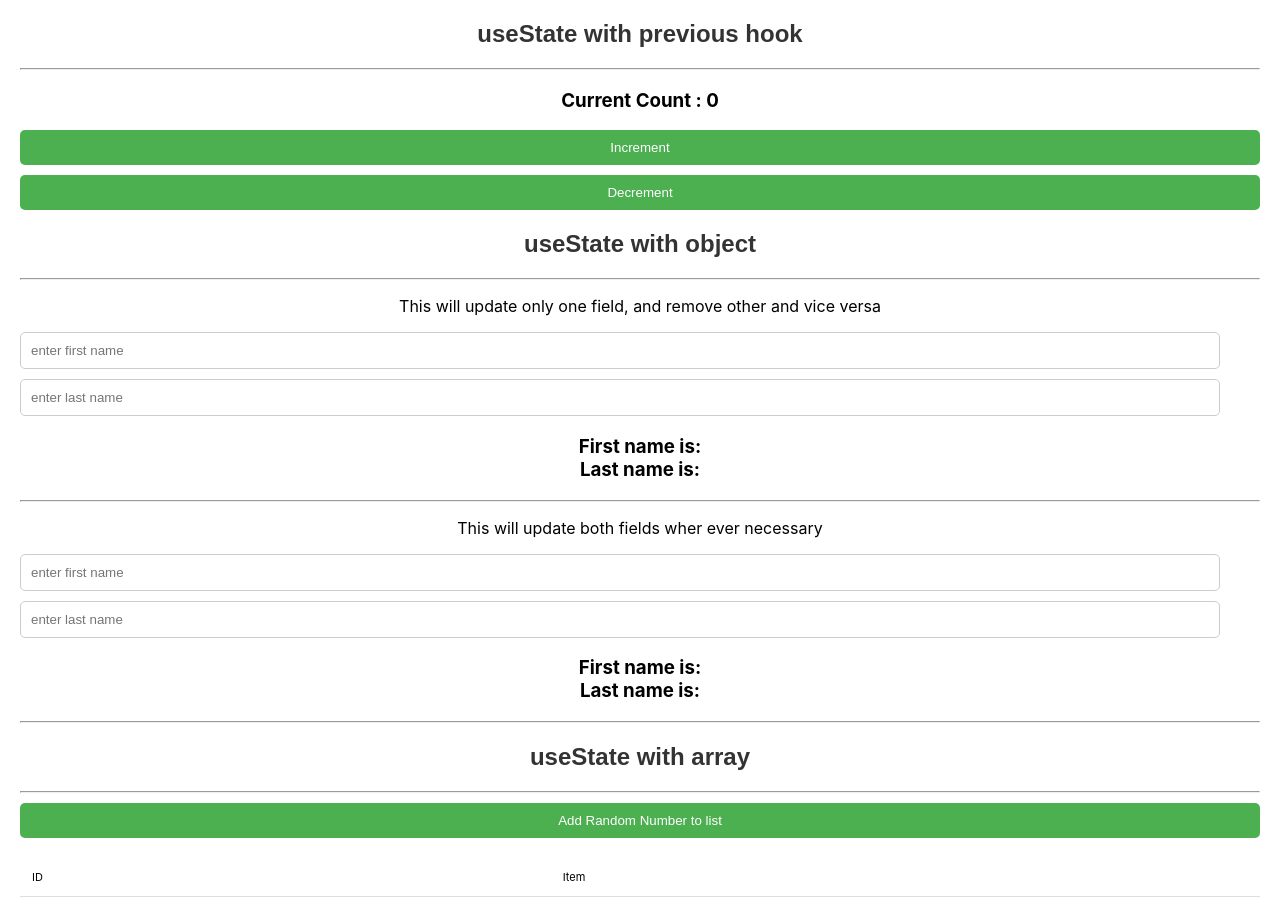
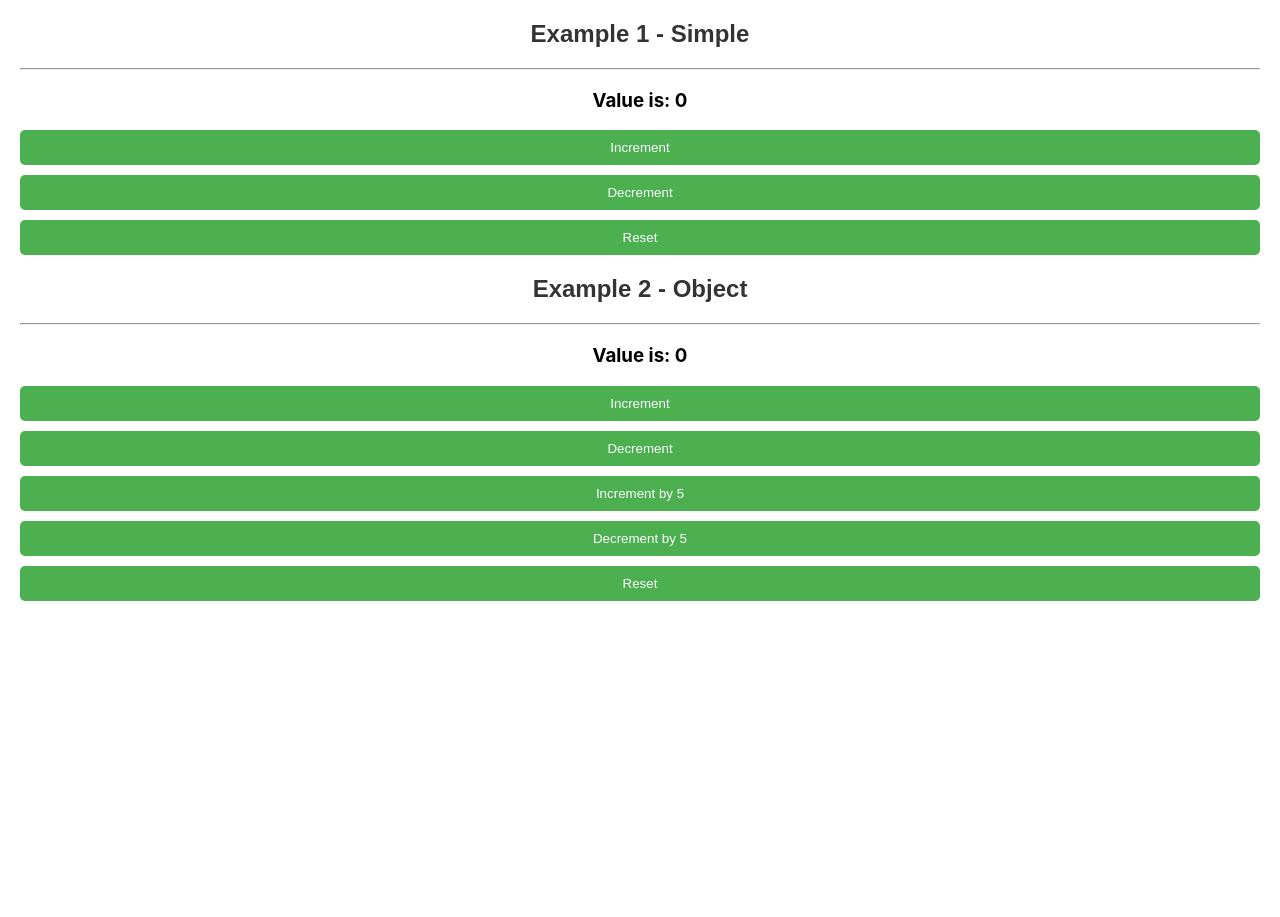
Before and after one commit to iamMseyed/my-react-app, a React (Create React App) app: page / in a window 1280 px wide. After the commit the page ends 800 px from the top, so only its background shows below. Built offline with nearby package versions, Linux system fonts and the light colour scheme.

Commit message:
added more hooks

```diff
--- a/src/App.js
+++ b/src/App.js
@@ -1,6 +1,8 @@
 import './App.css';
+import UseReducer from './UseReducer';
+// import UseEffectCases from './UseEffectCases';
 // import UseRefExplained from './UseRefExplained';
-import UseStateElaborated from './UseStateElaborated';
+// import UseStateElaborated from './UseStateElaborated';
 // import { AccessController } from './AccessController';
 // import Button from './Button'
 // import InputField from './InputField';
@@ -81,7 +83,9 @@ function App() {
       {/* <UseContextPractical/> */}
       {/* <AccessController/> */}
      {/* <UseRefExplained/> */}
-     <UseStateElaborated/>
+     {/* <UseStateElaborated/> */}
+     {/* <UseEffectCases/> */}
+     <UseReducer/>
     </div>
   );
 }
--- /dev/null
+++ b/src/UseEffectCases.js
@@ -0,0 +1,18 @@
+import { useEffect, useState } from "react";
+
+function UseEffectCases(){
+    const [counter, setCounter] = useState(0);
+
+    useEffect(
+        () =>{
+            document.title = `Clicked ${counter} times`
+        },[counter]
+    )
+    return (
+        <button onClick={
+            () => setCounter(counter => counter+1)
+        }> You clicked {counter} times </button>
+    )
+}
+
+export default UseEffectCases;
--- /dev/null
+++ b/src/UseReducer.js
@@ -0,0 +1,56 @@
+import { useReducer } from "react";
+
+const initialStateSim = 0;
+const initialStateObj = {
+    firstCounter:0
+};
+const reducerSim = (currentStateSim, actionSim) => { // action is instruction to reducer function, currently having 3 that is inc, dec, resest
+    switch(actionSim){
+        case "increment":
+            return (currentStateSim + 1)
+        case "decrement":
+            return (currentStateSim - 1)
+        case "reset":
+            return initialStateSim
+        default:
+            return currentStateSim
+    }
+}
+
+const reducerObj = (currentStateObj, actionObj)=>{
+    switch(actionObj.type){
+        case "Increment":
+            return ({firstCounter:currentStateObj.firstCounter + actionObj.value})
+        case "Decrement":
+            return ({firstCounter:currentStateObj.firstCounter - actionObj.value})
+        case "Reset":
+            return initialStateObj
+        default:
+            return currentStateObj
+    }
+}
+function UseReducer(){
+    const [countSim, dispatchSim] = useReducer(reducerSim, initialStateSim); // reducer itself is a function. It returns value in count and dispatcher checks for which method exactly
+    const [countObj,dispatchObj] = useReducer(reducerObj, initialStateObj);
+    return (
+        <div>
+            <h2>Example 1 - Simple</h2><hr/>
+            <h3>Value is: {countSim}</h3>
+            <button onClick={()=>dispatchSim('increment')}>Increment</button>
+            <button onClick={()=>dispatchSim('decrement')}>Decrement</button>
+            <button onClick={()=>dispatchSim('reset')}>Reset</button>
+
+            <h2>Example 2 - Object</h2><hr/>
+             <h3>Value is: {countObj.firstCounter}</h3>
+            <button onClick={()=>dispatchObj({type:'Increment',value:1})}>Increment</button>
+            <button onClick={()=>dispatchObj({type:'Decrement',value:1})}>Decrement</button>
+
+            <button onClick={()=>dispatchObj({type:'Increment',value:5})}>Increment by 5</button>
+            <button onClick={()=>dispatchObj({type:'Decrement',value:5})}>Decrement by 5</button>
+
+            <button onClick={()=>dispatchObj({type:'Reset'})}>Reset</button>
+        </div>
+    )
+}
+
+export default UseReducer;
```
